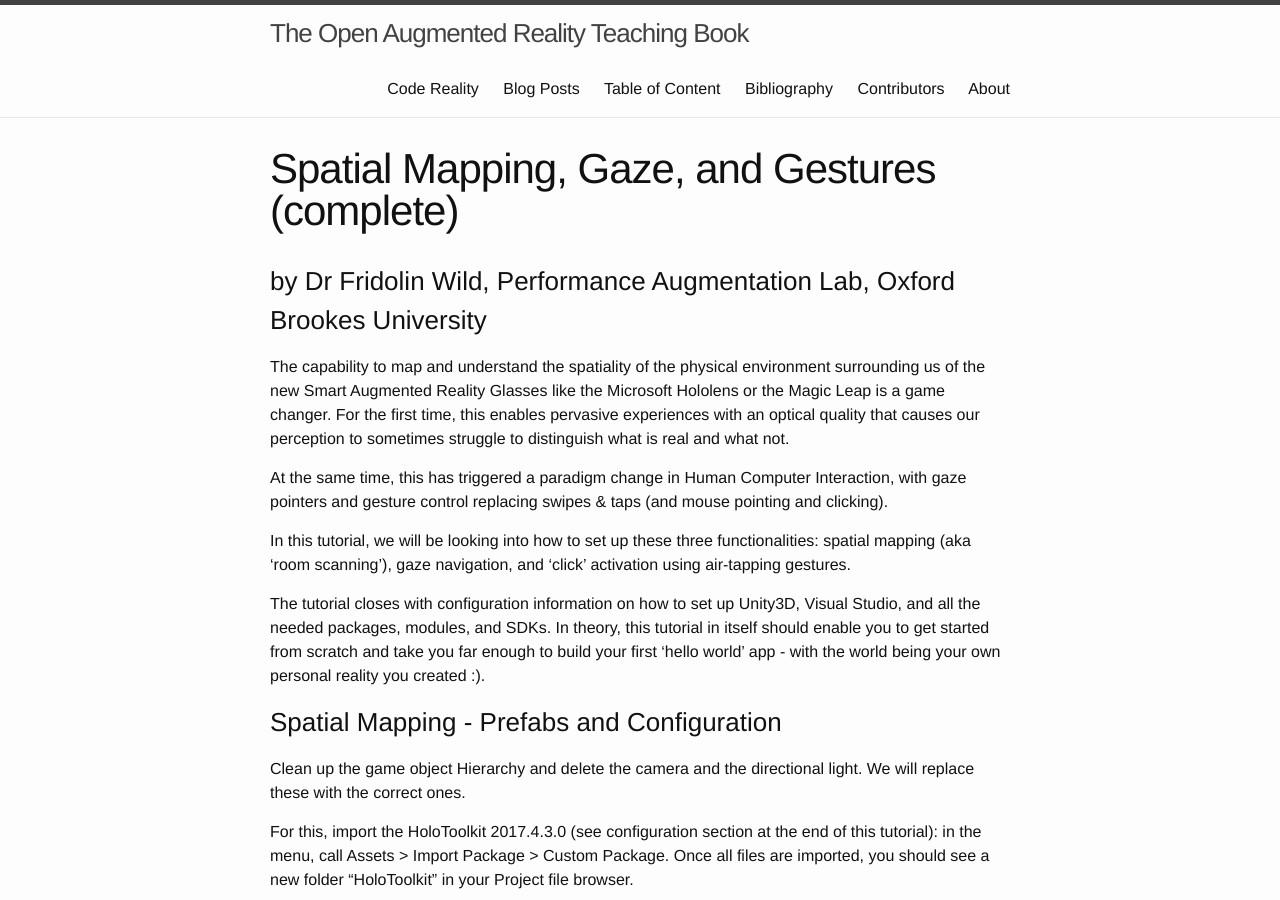
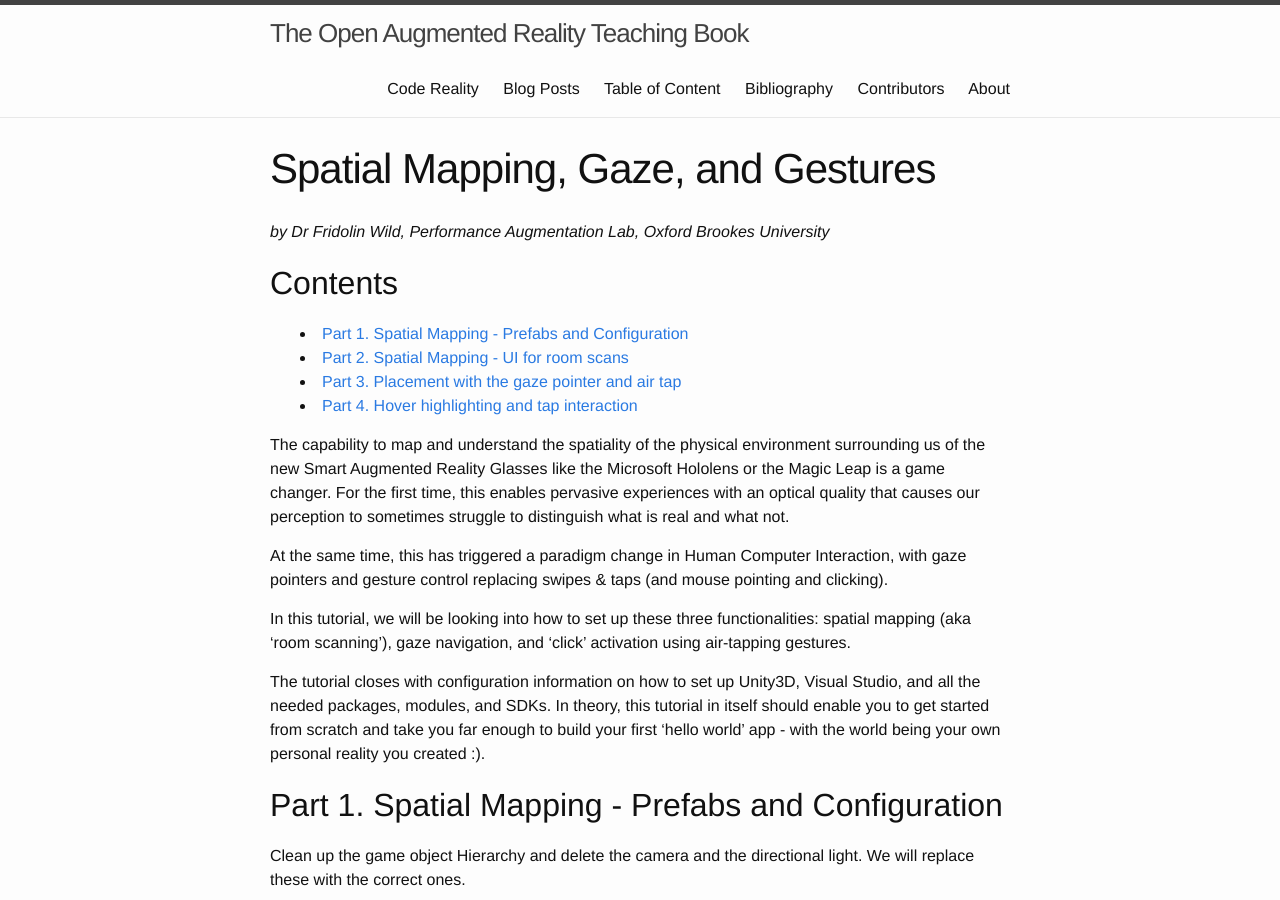
Before and after one commit to klamma/ar-for-eu-book, a Jekyll site: the page built from _pages/chapters/mapgazegesture.md, in a window 1280 px wide and 900 px high. Built offline with Jekyll 4.4.1, drawn with Linux system fonts in a browser that asks for light colours; nearby versions of some CDN libraries; some of the changed text lies outside the part shown.

Commit message:
updated style chapter 3D scanning and added TOC into the chapter SpatialMappingFaze

```diff
--- a/_pages/chapters/mapgazegesture.md
+++ b/_pages/chapters/mapgazegesture.md
@@ -1,6 +1,6 @@
 ---
 layout: page
-title: Spatial Mapping, Gaze, and Gestures (complete)
+title: Spatial Mapping, Gaze, and Gestures
 permalink: /chapter/spatialMapping/
 categories: chapter
 visualizations:
@@ -8,7 +8,13 @@ visualizations:
 
 {% include autoRelativePath.html %}
 
-### by Dr Fridolin Wild, Performance Augmentation Lab, Oxford Brookes University
+_by Dr Fridolin Wild, Performance Augmentation Lab, Oxford Brookes University_
+
+## Contents
+- [Part 1. Spatial Mapping - Prefabs and Configuration](#part-1-spatial-mapping-prefabs-config)
+- [Part 2. Spatial Mapping - UI for room scans](#part-2-spatial-mapping-ui-room-scan)
+- [Part 3. Placement with the gaze pointer and air tap](#part-3-placement)
+- [Part 4. Hover highlighting and tap interaction](#part-4-hover)
 
 The capability to map and understand the spatiality of the physical environment surrounding us of the new Smart Augmented Reality Glasses like the Microsoft Hololens or the Magic Leap is a game changer.
 For the first time, this enables pervasive experiences with an optical quality that causes our perception to sometimes struggle to distinguish what is real and what not.
@@ -21,7 +27,8 @@ spatial mapping (aka 'room scanning'), gaze navigation, and 'click' activation u
 The tutorial closes with configuration information on how to set up Unity3D, Visual Studio, and all the needed packages, modules, and SDKs.
 In theory, this tutorial in itself should enable you to get started from scratch and take you far enough to build your first 'hello world' app - with the world being your own personal reality you created :).
 
-### Spatial Mapping - Prefabs and Configuration
+
+## Part 1. Spatial Mapping - Prefabs and Configuration {#part-1-spatial-mapping-prefabs-config}
 
 Clean up the game object Hierarchy and delete the camera and the directional light.
 We will replace these with the correct ones.
@@ -62,7 +69,8 @@ Just make sure to drag and drop the InteractiveMeshCursor from the Hierarchy ont
 
 ![3 - inputmanager]({{pathToRoot}}/assets/figures/mapgazegesture/3 - inputmanager.png)
 
-### Spatial Mapping - UI for room scans
+
+## Part 2. Spatial Mapping - UI for room scans {#part-2-spatial-mapping-ui-room-scan}
 
 Next, we start building up our own user interface.
 Unity uses a Canvas game object to hold the elements of the user interface together.
@@ -180,7 +188,8 @@ Then we can select SpaceScannerManager > StartScanning as the method to call whe
 
 We apply the according method calls for StopScanning and StartApp analogously to the other two buttons.
 
-### Placement with the gaze pointer and air tap
+
+## Part 3. Placement with the gaze pointer and air tap {#part-3-placement}
 
 The error message we see in the console is telling us that the call to the singleton Popu-lateSpace is not (yet) working.
 No surprise, we haven't added it yet.
@@ -217,7 +226,8 @@ public void InstallObjects() {
 
 This will, once the scanning finished and StartApp() was triggered, execute the InstallObjects() method in the PopulateSpace singleton - there then instantiating a copy of the brain prefab into the scene and triggering its OnSelect method for convenient placement in the environment (on horizontal surfaces only!).
 
-### Hover highlighting and tap interaction
+
+## Part 4. Hover highlighting and tap interaction {#part-4-hover}
 
 The Placeable behaviour allows to repeatedly pick up the object with an air tap and drop it off at any location desired.
 While this is great for populating the exhibition space, it also prevents us from interacting with the object placed.
```
Also changed, not shown: _pages/chapters/3Dscanning-animation.md (+6 -6 lines).
